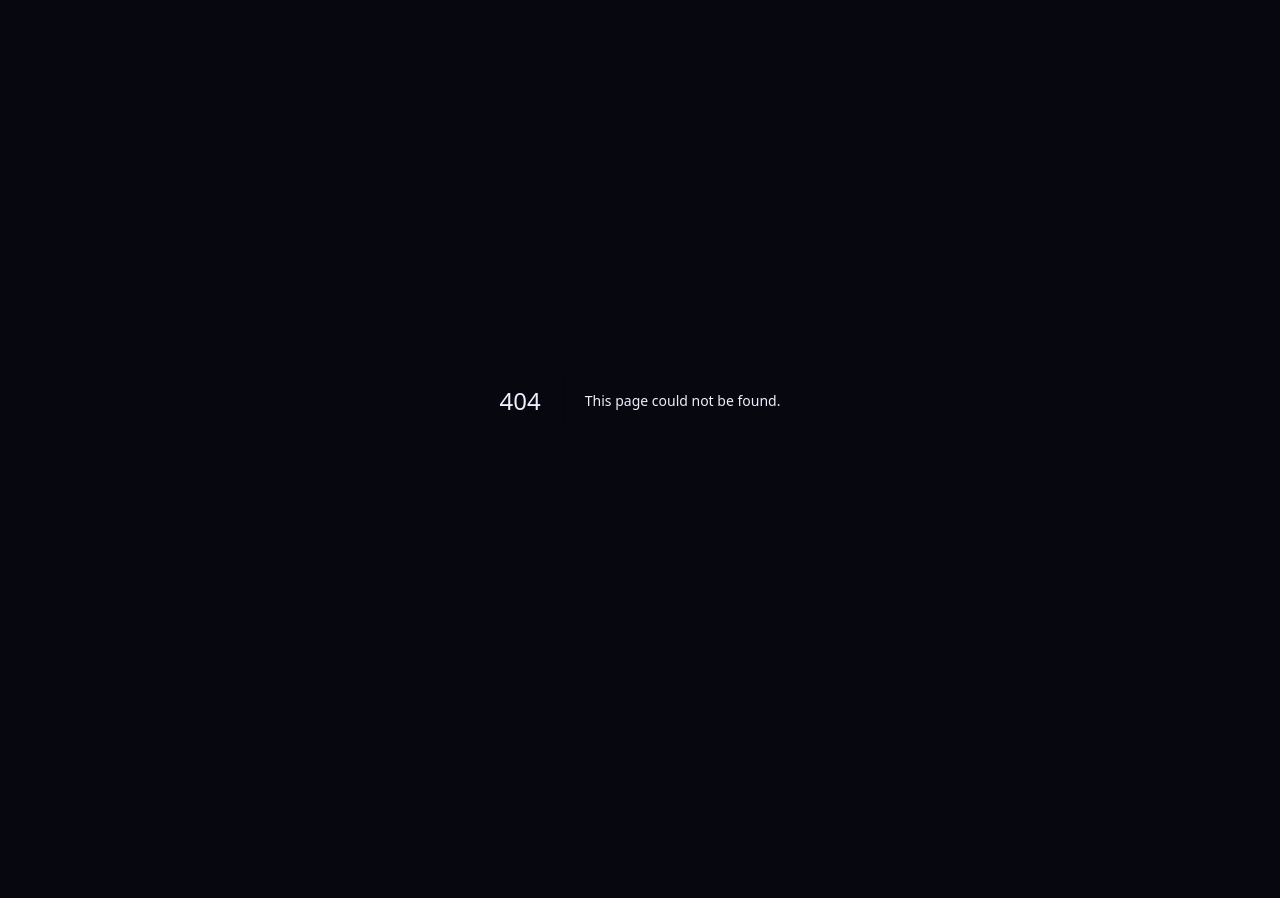
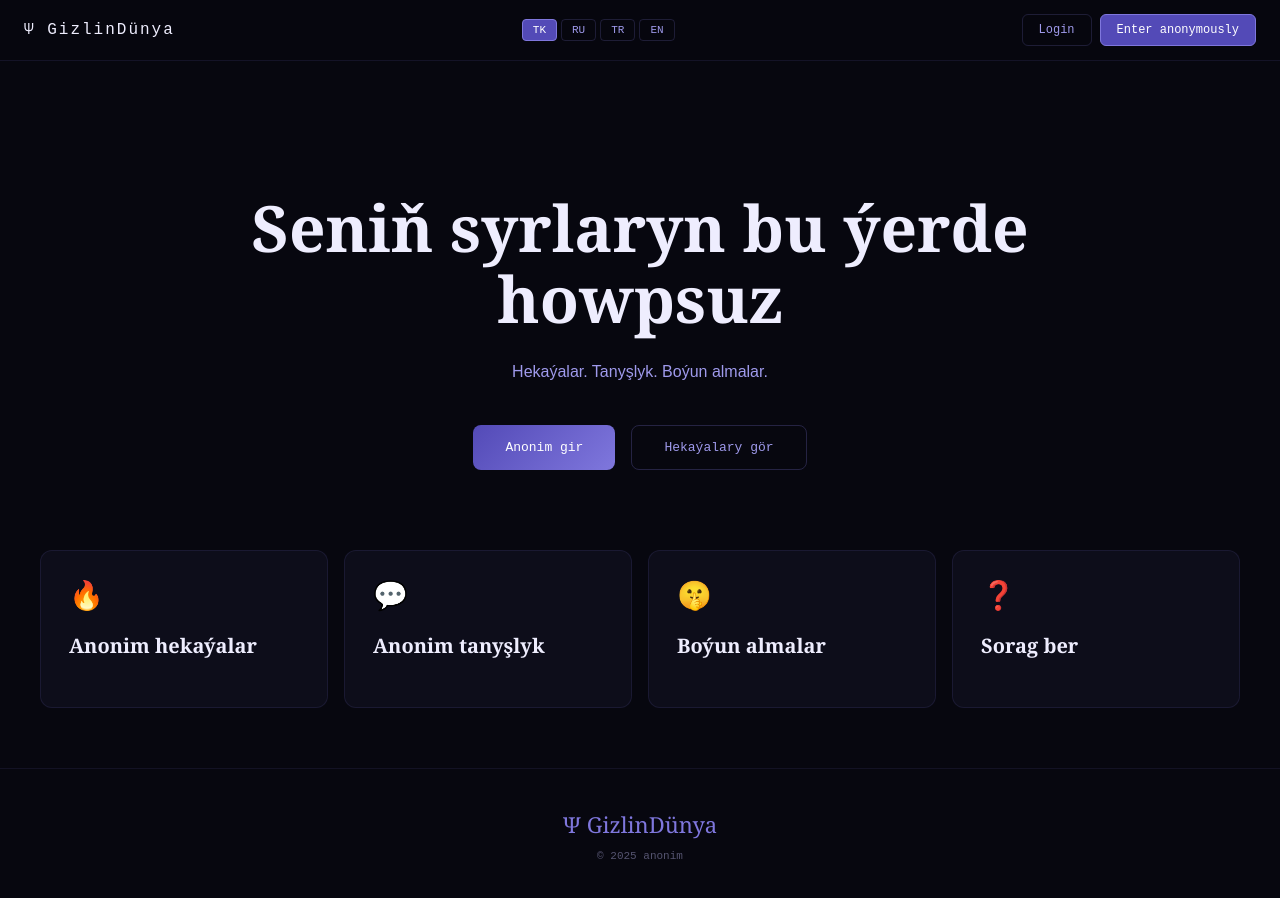
Before and after one commit to thefarruk/gizlinduanya, a Next.js app: page / in a window 1280 px wide. Before the commit this address had no page. Shown: the top 898 px of the page. Before the commit the page ends 800 px from the top, so only its background shows below. Built offline with nearby package versions, Linux system fonts and the light colour scheme.

Commit message:
add page.tsx fresh

```diff
--- /dev/null
+++ b/app/page.tsx
@@ -0,0 +1,67 @@
+"use client"
+import { useState } from "react"
+type Lang = "tk" | "ru" | "tr" | "en"
+export default function Home() {
+  const [lang, setLang] = useState<Lang>("tk")
+  const [modal, setModal] = useState<"login" | "register" | null>(null)
+  return (
+    <div style={{minHeight:"100vh",background:"#07070f",color:"#EEEDFE",fontFamily:"sans-serif"}}>
+      <nav style={{position:"fixed",top:0,left:0,right:0,zIndex:100,padding:"14px 24px",display:"flex",alignItems:"center",justifyContent:"space-between",background:"rgba(7,7,15,0.92)",borderBottom:"1px solid rgba(127,119,221,0.12)"}}>
+        <div style={{fontFamily:"monospace",fontSize:16,letterSpacing:2}}>Ψ GizlinDünya</div>
+        <div style={{display:"flex",gap:4}}>
+          {(["tk","ru","tr","en"] as Lang[]).map(lg=>(
+            <button key={lg} onClick={()=>setLang(lg)} style={{background:lang===lg?"#534AB7":"none",border:"1px solid",borderColor:lang===lg?"#7F77DD":"rgba(127,119,221,0.2)",color:lang===lg?"white":"#9F9AEC",fontFamily:"monospace",fontSize:11,padding:"4px 10px",borderRadius:4,cursor:"pointer"}}>{lg.toUpperCase()}</button>
+          ))}
+        </div>
+        <div style={{display:"flex",gap:8}}>
+          <button onClick={()=>setModal("login")} style={{background:"none",border:"1px solid rgba(127,119,221,0.2)",color:"#9F9AEC",fontFamily:"monospace",fontSize:12,padding:"8px 16px",borderRadius:6,cursor:"pointer"}}>Login</button>
+          <button onClick={()=>setModal("register")} style={{background:"#534AB7",border:"1px solid #7F77DD",color:"white",fontFamily:"monospace",fontSize:12,padding:"8px 16px",borderRadius:6,cursor:"pointer"}}>Enter anonymously</button>
+        </div>
+      </nav>
+      <section style={{padding:"140px 24px 80px",textAlign:"center",maxWidth:800,margin:"0 auto"}}>
+        <h1 style={{fontFamily:"Georgia,serif",fontSize:"clamp(32px,6vw,64px)",fontWeight:700,lineHeight:1.1,marginBottom:24}}>
+          {lang==="tk"?"Seniň syrlaryn bu ýerde howpsuz":lang==="ru"?"Твои тайны здесь в безопасности":lang==="tr"?"Sırların burada güvende":"Your secrets are safe here"}
+        </h1>
+        <p style={{fontSize:16,color:"#9F9AEC",lineHeight:1.7,marginBottom:40}}>
+          {lang==="tk"?"Hekaýalar. Tanyşlyk. Boýun almalar.":lang==="ru"?"Истории. Знакомства. Исповеди. Всё анонимно.":lang==="tr"?"Hikayeler. Tanışmalar. İtiraflar.":"Stories. Connections. Confessions. All anonymous."}
+        </p>
+        <div style={{display:"flex",gap:16,justifyContent:"center",flexWrap:"wrap"}}>
+          <button onClick={()=>setModal("register")} style={{background:"linear-gradient(135deg,#534AB7,#7F77DD)",border:"none",color:"white",fontFamily:"monospace",fontSize:13,padding:"14px 32px",borderRadius:8,cursor:"pointer"}}>
+            {lang==="tk"?"Anonim gir":lang==="ru"?"Войти анонимно":lang==="tr"?"Anonim giriş":"Enter anonymously"}
+          </button>
+          <a href="/stories" style={{border:"1px solid rgba(127,119,221,0.25)",color:"#9F9AEC",fontFamily:"monospace",fontSize:13,padding:"14px 32px",borderRadius:8,textDecoration:"none"}}>
+            {lang==="tk"?"Hekaýalary gör":lang==="ru"?"Смотреть истории":lang==="tr"?"Hikayelere bak":"Browse stories"}
+          </a>
+        </div>
+      </section>
+      <div style={{display:"grid",gridTemplateColumns:"repeat(auto-fit,minmax(260px,1fr))",gap:16,padding:"0 24px 60px",maxWidth:1200,margin:"0 auto"}}>
+        {[
+          {icon:"🔥",href:"/stories",title:{tk:"Anonim hekaýalar",ru:"Анонимные истории",tr:"Anonim hikayeler",en:"Anonymous stories"}[lang]},
+          {icon:"💬",href:"/dating",title:{tk:"Anonim tanyşlyk",ru:"Анонимные знакомства",tr:"Anonim tanışma",en:"Anonymous dating"}[lang]},
+          {icon:"🤫",href:"/confessions",title:{tk:"Boýun almalar",ru:"Исповеди",tr:"İtiraflar",en:"Confessions"}[lang]},
+          {icon:"❓",href:"/questions",title:{tk:"Sorag ber",ru:"Задай вопрос",tr:"Soru sor",en:"Ask a question"}[lang]},
+        ].map((c,i)=>(
+          <a key={i} href={c.href} style={{background:"#0d0d1a",border:"1px solid rgba(127,119,221,0.12)",borderRadius:12,padding:28,textDecoration:"none",color:"inherit",display:"block"}}>
+            <span style={{fontSize:28,marginBottom:16,display:"block"}}>{c.icon}</span>
+            <h3 style={{fontFamily:"Georgia,serif",fontSize:20}}>{c.title}</h3>
+          </a>
+        ))}
+      </div>
+      <footer style={{borderTop:"1px solid rgba(127,119,221,0.1)",padding:"40px 24px",textAlign:"center"}}>
+        <div style={{fontFamily:"Georgia,serif",fontSize:22,color:"#7F77DD",marginBottom:10}}>Ψ GizlinDünya</div>
+        <p style={{fontFamily:"monospace",fontSize:11,color:"#555470"}}>© 2025 anonim</p>
+      </footer>
+      {modal&&(
+        <div onClick={()=>setModal(null)} style={{position:"fixed",inset:0,background:"rgba(7,7,15,0.92)",zIndex:200,display:"flex",alignItems:"center",justifyContent:"center"}}>
+          <div onClick={e=>e.stopPropagation()} style={{background:"#0d0d1a",border:"1px solid rgba(127,119,221,0.25)",borderRadius:16,padding:40,width:"90%",maxWidth:400,position:"relative"}}>
+            <button onClick={()=>setModal(null)} style={{position:"absolute",top:16,right:16,background:"none",border:"none",color:"#555470",fontSize:20,cursor:"pointer"}}>✕</button>
+            <h3 style={{fontFamily:"Georgia,serif",fontSize:24,marginBottom:20}}>{modal==="login"?"Login":"Register"}</h3>
+            <input type="text" placeholder="username" style={{width:"100%",background:"#07070f",border:"1px solid rgba(127,119,221,0.2)",color:"#EEEDFE",fontFamily:"monospace",fontSize:13,padding:"12px 14px",borderRadius:8,outline:"none",marginBottom:12,display:"block"}}/>
+            <input type="password" placeholder="password" style={{width:"100%",background:"#07070f",border:"1px solid rgba(127,119,221,0.2)",color:"#EEEDFE",fontFamily:"monospace",fontSize:13,padding:"12px 14px",borderRadius:8,outline:"none",marginBottom:16,display:"block"}}/>
+            <button style={{width:"100%",background:"linear-gradient(135deg,#534AB7,#7F77DD)",border:"none",color:"white",fontFamily:"monospace",fontSize:13,padding:14,borderRadius:8,cursor:"pointer"}}>{modal==="login"?"Login":"Register"}</button>
+          </div>
+        </div>
+      )}
+    </div>
+  )
+}
```
